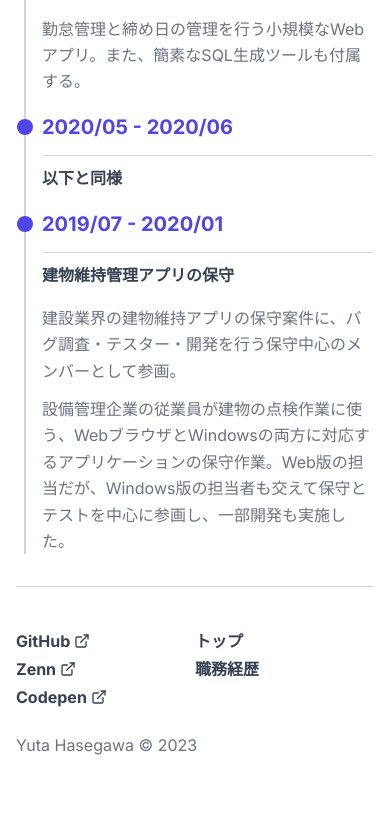
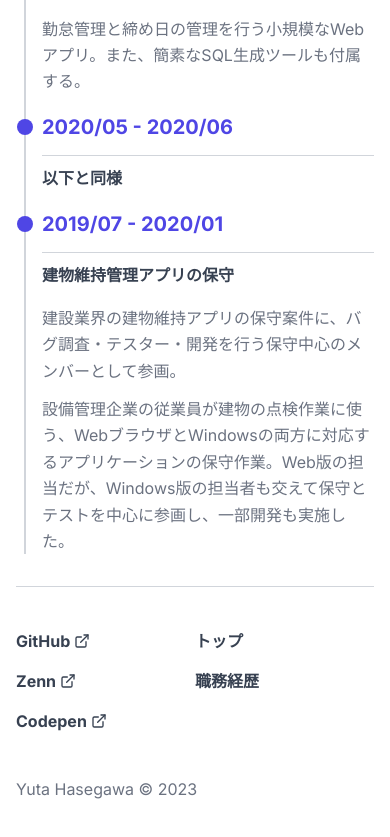
Before and after one commit to yha-1228/portfolio, a Next.js app: page /experience in a window 390 px wide. Shown: the part 1033-1870 px from the top of the page. Before the commit the page ends 1848 px from the top, so only its background shows below. Built offline with nearby package versions, Linux system fonts and the light colour scheme.

Commit message:
fix(footer): リンクのタップ領域を確保

```diff
--- a/src/components/layout/footer.tsx
+++ b/src/components/layout/footer.tsx
@@ -27,7 +27,7 @@ export default function Footer() {
       <Container>
         <div className="border-t border-solid border-t-gray-light-weak pb-14 pt-10">
           <div className="flex justify-between">
-            <ul className="w-1/2 md:flex md:w-auto md:space-x-4">
+            <ul className="w-1/2 space-y-3 md:flex md:w-auto md:space-x-4 md:space-y-0">
               {myExternalLinks.map((item) => (
                 <li key={item.href}>
                   <a
@@ -41,7 +41,7 @@ export default function Footer() {
                 </li>
               ))}
             </ul>
-            <ul className="w-1/2 md:flex md:w-auto md:space-x-4">
+            <ul className="w-1/2 space-y-3 md:flex md:w-auto md:space-x-4 md:space-y-0">
               <li>
                 <Link href="/" className="font-bold hover:underline">
                   トップ
@@ -59,7 +59,7 @@ export default function Footer() {
               ))}
             </ul>
           </div>
-          <p className="mt-5 text-gray-500">{COPYRIGHT_TEXT}</p>
+          <p className="mt-10 text-gray-500 md:mt-5">{COPYRIGHT_TEXT}</p>
         </div>
       </Container>
     </footer>
```
